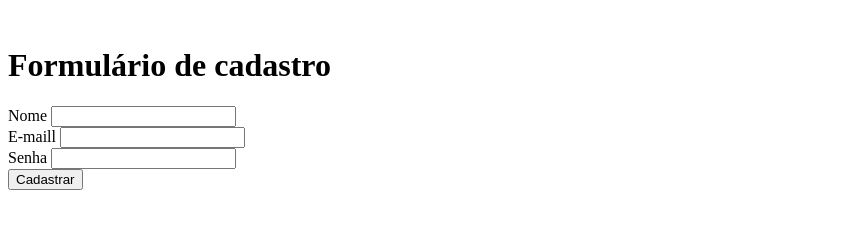
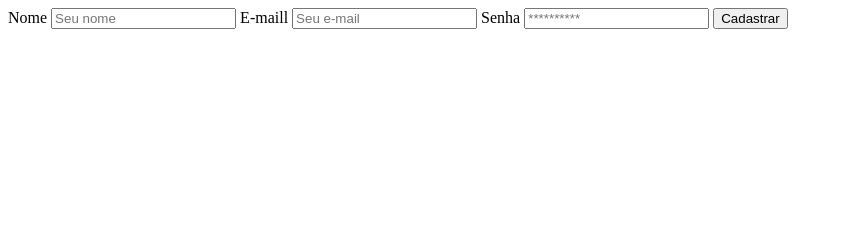
Before and after one commit to Lewiscr7/exercicio-, a plain HTML site: page formulario.html in a window 1280 px wide. Shown: the whole page, without its empty margins (0-843 px from the left). Drawn offline with Linux system fonts and the light colour scheme.

Commit message:
Update formulario.html
arquivo correto

```diff
--- a/formulario.html
+++ b/formulario.html
@@ -4,23 +4,25 @@
     <meta charset="UTF-8">
     <meta name="viewport" content="width=device-width, initial-scale=1.0">
     <title>Formulário</title>
-    <br>
-    <header>
-        <h1>Formulário de cadastro</h1>
-    </header>
+    <link rel="stylesheet" href="./main.css">
 </head>
 <body>
-    <label for="">Nome</label>
-    <input id="Nome" type="name">
-    <br>
-    <label for="email"> E-maill </label>
-    <input id="email" type="email">
-    <br>
-    <label for="senha"> Senha</label>
-    <input id="senha" type="password">
-    <br>
-    <button>
+    <form id="form-tarefa">
+
+        <label for="name">Nome</label>
+        <input id="Nome" type="text" placeholder="Seu nome">
+
+        <label for="email"> E-maill </label>
+        <input id="email" type="email" placeholder="Seu e-mail">
+
+        <label for="senha"> Senha</label>
+        <input id="senha" type="password" placeholder="**********">
+
+        <button type="submit">
         Cadastrar
-    </button>
+        </button>
+
+    </form>
+
 </body>
 </html>
```
